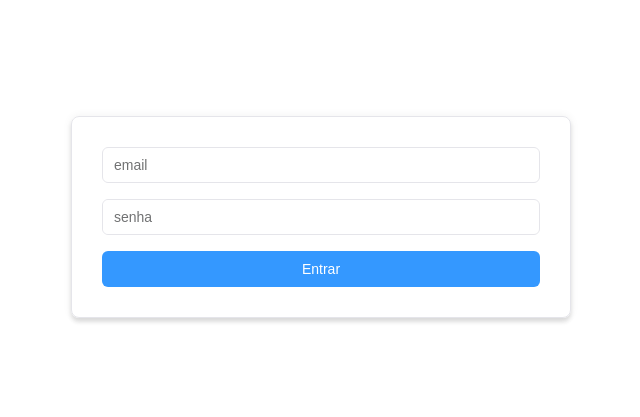
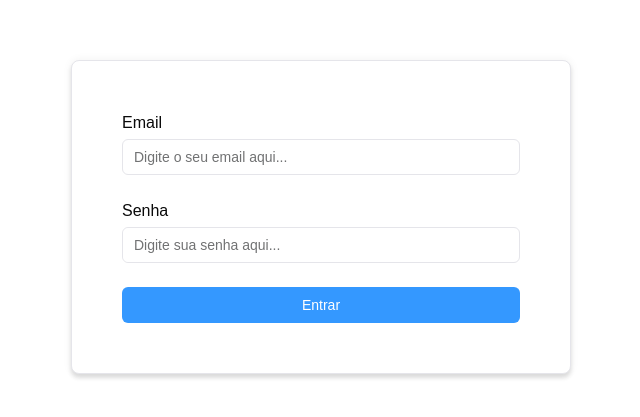
Before and after one commit to brant-matheus/images-crud-aws-front, a Next.js app: page / in a window 1280 px wide. Shown: the part 183-600 px from the top of the page, without its empty margins (319-959 px from the left). Built offline with nearby package versions, Linux system fonts and the light colour scheme; no server answers; some icons are missing.

Commit message:
finishing login page

```diff
--- a/app/authContext.tsx
+++ b/app/authContext.tsx
@@ -1,5 +1,6 @@
 "use client";
 import axios, { AxiosInstance } from "axios";
+import { useRouter } from "next/navigation";
 import {
   createContext,
   ReactNode,
@@ -8,8 +9,6 @@ import {
   useEffect,
   useState,
 } from "react";
-import { useRouter } from "next/navigation";
-import { ThreeDot } from "react-loading-indicators";
 interface authProviderProps {
   children: ReactNode;
 }
@@ -28,23 +27,10 @@ interface AuthContextType {
   userLogin: (loginForm: LoginForm) => Promise<void>;
   userLogout: () => Promise<void>;
   api: AxiosInstance;
+  isLoading: boolean;
 }
 
 const AuthContext = createContext<AuthContextType | null>(null);
-
-const Load = () => {
-  return (
-    <div className="flex justify-center items-center h-screen">
-      <ThreeDot
-        variant="bob"
-        color="#32cd32"
-        size="large"
-        text=""
-        textColor=""
-      />
-    </div>
-  );
-};
 
 export const AuthProvider = ({ children }: authProviderProps) => {
   const router = useRouter();
@@ -96,8 +82,8 @@ export const AuthProvider = ({ children }: authProviderProps) => {
     setAuthHeader();
   }, [setAuthHeader]);
   return (
-    <AuthContext.Provider value={{ userLogin, userLogout, api }}>
-      {isLoading ? <Load /> : children}
+    <AuthContext.Provider value={{ userLogin, userLogout, api, isLoading }}>
+      {children}
     </AuthContext.Provider>
   );
 };
--- a/app/page.tsx
+++ b/app/page.tsx
@@ -5,7 +5,9 @@ import { useForm, Controller } from "react-hook-form";
 import { useState } from "react";
 import EyeCloseIcon from "@rsuite/icons/EyeClose";
 import VisibleIcon from "@rsuite/icons/Visible";
-
+import { yupResolver } from "@hookform/resolvers/yup";
+import * as Yup from "yup";
+import { register } from "module";
 const styles = {
   width: "100%",
 };
@@ -15,10 +17,21 @@ interface formValueType {
   password: string;
 }
 export default function Home() {
-  const { userLogin } = useAuth();
+  const { userLogin, isLoading } = useAuth();
+  const validationSchema = Yup.object().shape({
+    email: Yup.string().email("Email inválido").required("Obrigatório"),
+    password: Yup.string().required("Obrigatório"),
+  });
 
   const defaultValues = { email: "", password: "" };
-  const { control, handleSubmit } = useForm({ defaultValues });
+  const {
+    control,
+    handleSubmit,
+    formState: { errors },
+  } = useForm({
+    defaultValues,
+    resolver: yupResolver(validationSchema),
+  });
 
   const [visible, setVisible] = useState(false);
 
@@ -27,22 +40,14 @@ export default function Home() {
   };
 
   async function onSubmit(formValue: formValueType) {
-    console.log(formValue);
+    await userLogin(formValue);
   }
   return (
-    <div
-      style={{
-        display: "flex",
-        justifyContent: "center",
-        alignItems: "center",
-        height: "100vh",
-        backgroundColor: "##f5f5f4",
-      }}
-    >
+    <div className="h-full w-full dark:bg-[#9bceff]">
+      <div className="flex justify-center items-center h-screen">
         <Panel
+          bordered
           shaded
-        bordered
-        bodyFill
           style={{
             display: "inline-block",
             width: "100%",
@@ -51,45 +56,67 @@ export default function Home() {
             alignItems: "center",
             justifyContent: "center",
             borderRadius: 8,
+            backgroundColor: "#ffff",
           }}
         >
-        <Form onSubmit={handleSubmit(onSubmit)} className="grid gap-4">
+          <Form onSubmit={handleSubmit(onSubmit)} className="grid gap-0">
             <Controller
               name="email"
               control={control}
-            render={({ field }) => (
+              render={({ field, fieldState }) => (
+                <Form.Group>
+                  <Form.ControlLabel>Email</Form.ControlLabel>
+
                   <Input
+                    {...field}
                     id={field.name}
                     value={field.value}
-                onChange={(value) => field.onChange(value)}
-                placeholder="email"
+                    placeholder="Digite o seu email aqui..."
                   />
+                  <Form.ErrorMessage
+                    show={!!errors[field.name]?.message}
+                    placement="bottomStart"
+                  >
+                    {errors[field.name]?.message}
+                  </Form.ErrorMessage>
+                </Form.Group>
               )}
             />
             <Controller
               name="password"
               control={control}
               render={({ field }) => (
+                <Form.Group>
+                  <Form.ControlLabel className="mb-8">Senha</Form.ControlLabel>
+
                   <InputGroup inside style={styles}>
                     <Input
+                      {...field}
                       type={visible ? "text" : "password"}
                       id={field.name}
                       value={field.value}
-                  onChange={(value) => field.onChange(value)}
-                  placeholder="senha"
+                      placeholder="Digite sua senha aqui..."
                     />
+
                     <InputGroup.Button onClick={handleChange}>
                       {visible ? <VisibleIcon /> : <EyeCloseIcon />}
                     </InputGroup.Button>
+                    <Form.ErrorMessage
+                      show={!!errors[field.name]?.message}
+                      placement="bottomStart"
+                    >
+                      {errors[field.name]?.message}
+                    </Form.ErrorMessage>
                   </InputGroup>
+                </Form.Group>
               )}
             />
-
-          <Button appearance="primary" type="submit">
+            <Button appearance="primary" type="submit" loading={isLoading}>
               Entrar
             </Button>
           </Form>
         </Panel>
       </div>
+    </div>
   );
 }
--- a/package.json
+++ b/package.json
@@ -9,13 +9,14 @@
     "lint": "next lint"
   },
   "dependencies": {
+    "@hookform/resolvers": "^3.10.0",
     "axios": "^1.7.9",
     "next": "15.1.3",
     "react": "^19.0.0",
     "react-dom": "^19.0.0",
     "react-hook-form": "^7.54.2",
-    "react-loading-indicators": "^1.0.0",
-    "rsuite": "^5.76.2"
+    "rsuite": "^5.76.2",
+    "yup": "^1.6.1"
   },
   "devDependencies": {
     "@eslint/eslintrc": "^3",
```
Also changed, not shown: 1 other file (tests, documents, lock files or other folders). Lines whose indentation alone changed are shown as unchanged.
